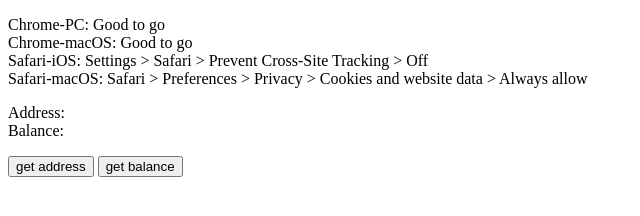
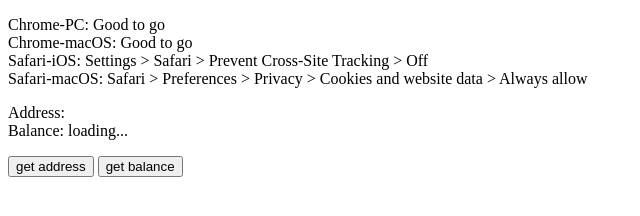
Before and after one commit to BettingWin/bettingwin, a plain HTML site: page index.html in a window 1280 px wide. Both pictures are taken after a click on the button "get balance". Shown: the full height of the page, 0-640 px from the left. Drawn offline with Linux system fonts and the light colour scheme.

Commit message:
add loading tip

```diff
--- a/index.html
+++ b/index.html
@@ -27,6 +27,7 @@
   }
 
   var getBalance = function(){
+    balance.innerHTML = 'loading...'
     tezbox_window.postMessage({tz_method: 'get_balance'}, '*')
   }
 
```
